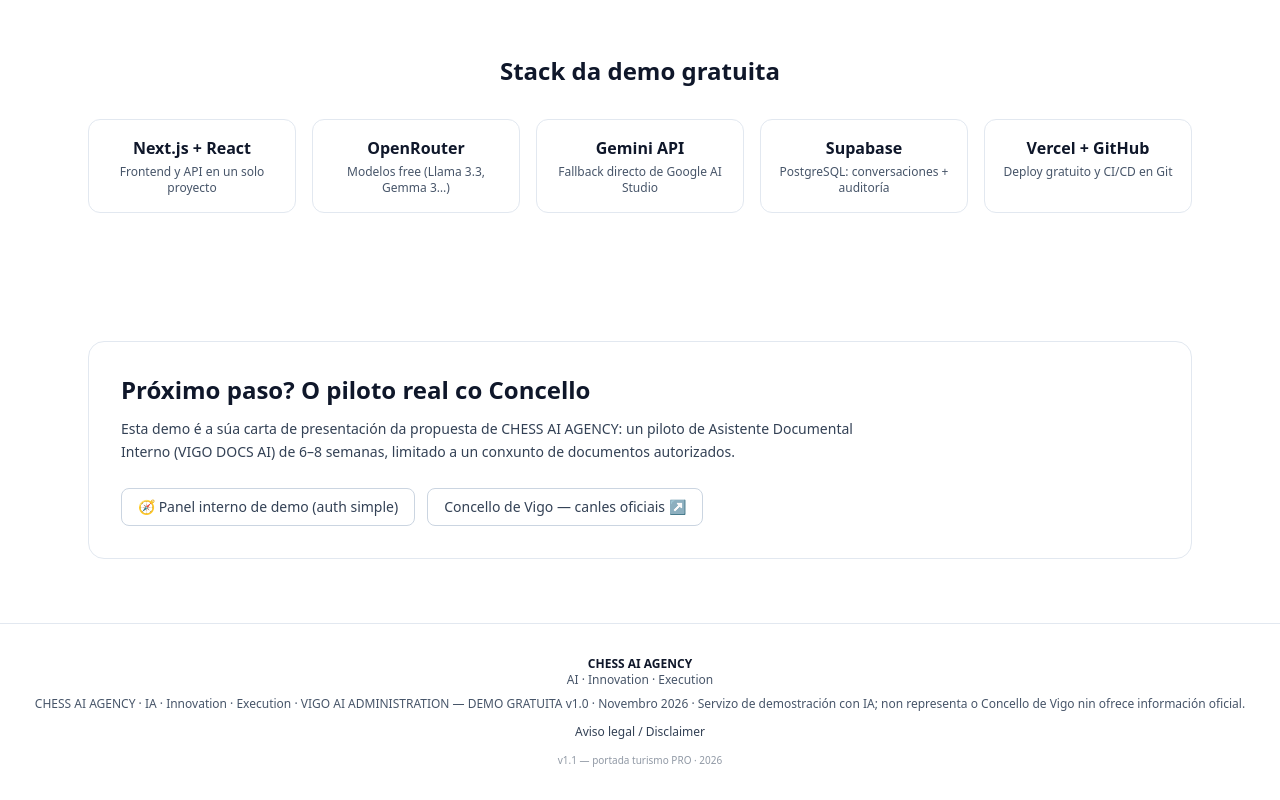
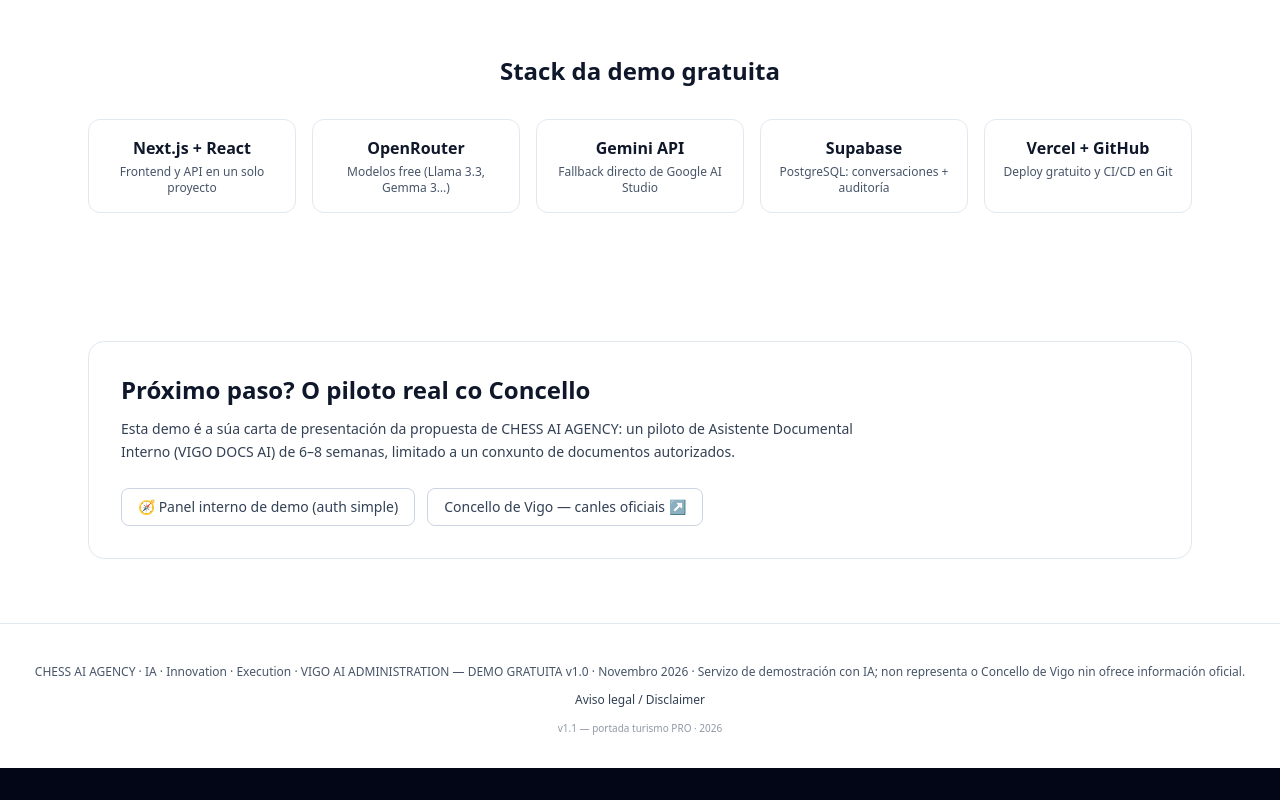
Before and after one commit to ajedrezpremium/vigoaiadmin, a Next.js app: page / in a window 1280 px wide. Shown: the part 2128-2928 px from the top of the page. After the commit the page ends 2896 px from the top, so only its background shows below. Built offline with nearby package versions, Linux system fonts and the light colour scheme.

Commit message:
fix: footer sin lineas repetidas (CHESS AI AGENCY aparece solo en landingFooter)

```diff
--- a/app/page.tsx
+++ b/app/page.tsx
@@ -214,8 +214,6 @@ export default function Home() {
       <footer
         className={`relative border-t py-8 text-center text-xs ${isDark ? "border-slate-800" : "border-slate-200"} ${mutedCls}`}
       >
-        <p className={`font-semibold ${headingCls}`}>CHESS AI AGENCY</p>
-        <p>AI · Innovation · Execution</p>
         <p className="mt-2">{t.landingFooter}</p>
         <p className="mt-3">
           <a href="/aviso-legal" className={linkCls}>
```
